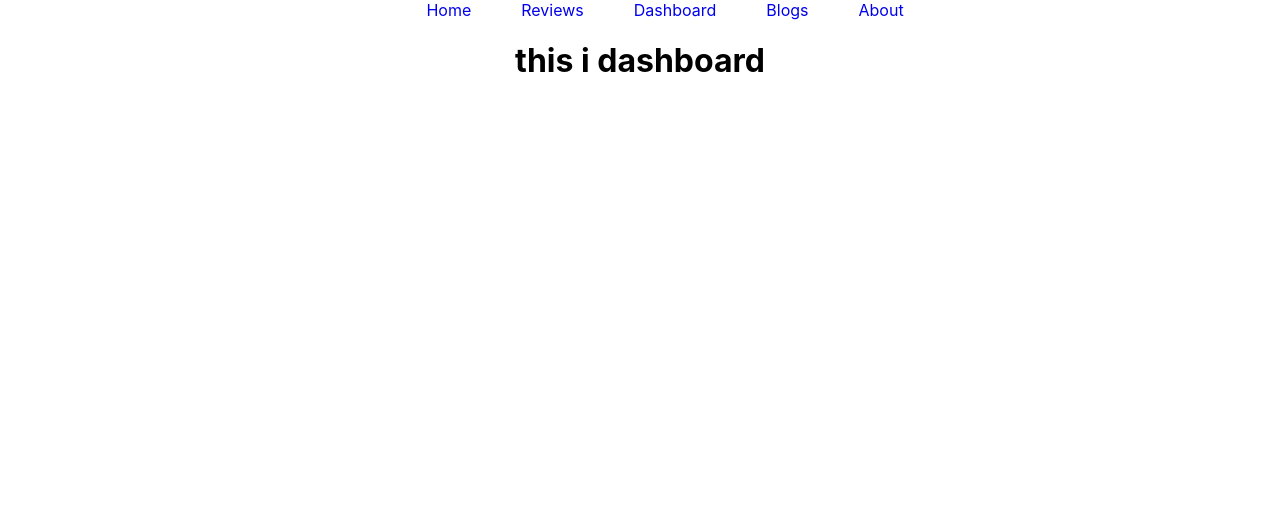
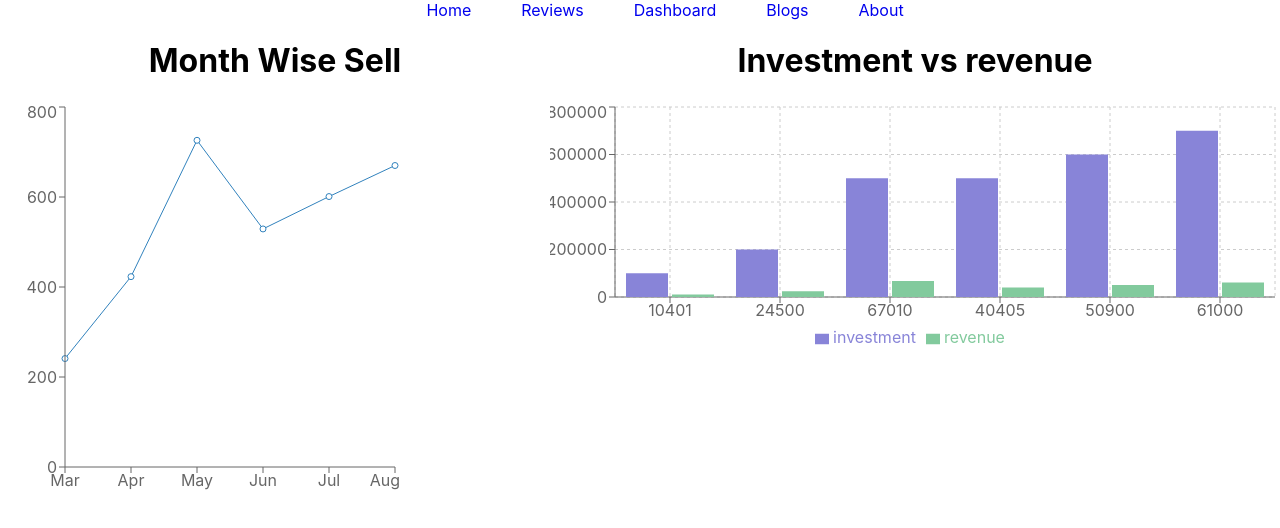
Before and after one commit to asifminhaz/watches-website, a React (Create React App) app: page /dashboard in a window 1280 px wide. Shown: the top 528 px of the page. Built offline with nearby package versions, Linux system fonts and the light colour scheme.

Commit message:
add rechart

```diff
--- a/package.json
+++ b/package.json
@@ -10,6 +10,7 @@
     "react-dom": "^18.0.0",
     "react-router-dom": "^6.3.0",
     "react-scripts": "5.0.0",
+    "recharts": "^2.1.9",
     "web-vitals": "^2.1.4"
   },
   "scripts": {
--- a/src/Components/Dashboard/Dashboard.css
+++ b/src/Components/Dashboard/Dashboard.css
@@ -0,0 +1,4 @@
+.rechart{
+    display: grid;
+    grid-template-columns: repeat(2, 1fr);
+}
--- a/src/Components/Dashboard/Dashboard.js
+++ b/src/Components/Dashboard/Dashboard.js
@@ -1,10 +1,71 @@
 import React from 'react';
+import { Bar, BarChart, CartesianGrid, Legend, Line, LineChart, Tooltip, XAxis, YAxis } from 'recharts';
+import './Dashboard.css'
 
 const Dashboard = () => {
+
+   const data =  [
+        {
+            "month": "Mar",
+            "investment": 100000,
+            "sell": 241,
+            "revenue": 10401
+        },
+        {
+            "month": "Apr",
+            "investment": 200000,
+            "sell": 423,
+            "revenue": 24500
+        },
+        {
+            "month": "May",
+            "investment": 500000,
+            "sell": 726,
+            "revenue": 67010
+        },
+        {
+            "month": "Jun",
+            "investment": 500000,
+            "sell": 529,
+            "revenue": 40405
+        },
+        {
+            "month": "Jul",
+            "investment": 600000,
+            "sell": 601,
+            "revenue": 50900
+        },
+        {
+            "month": "Aug",
+            "investment": 700000,
+            "sell": 670,
+            "revenue": 61000
+        }
+    ]
     return (
-        <div>
-            <h1>this i dashboard</h1>
-        </div>
+        <div className='rechart'>
+         <div>
+             <h1>Month Wise Sell</h1>
+            <LineChart width={400} height={400} data={data}>
+                <Line dataKey={'sell'}></Line>
+                <XAxis dataKey={'month'}></XAxis>
+                <YAxis></YAxis>
+                <Tooltip></Tooltip>
+            </LineChart>
+         </div>
+         <div>
+             <h1>Investment vs revenue</h1>
+              <BarChart width={730} height={250} data={data}>
+            <CartesianGrid strokeDasharray="3 3" />
+            <XAxis dataKey="revenue" />
+            <YAxis />
+            <Tooltip />
+            <Legend />
+            <Bar dataKey="investment" fill="#8884d8" />
+            <Bar dataKey="revenue" fill="#82ca9d" />
+            </BarChart>
+         </div>
+       </div>
     );
 };
 
```
Also changed, not shown: public/data.json (deleted, +0 -38 lines), 1 other file (tests, documents, lock files or other folders).
